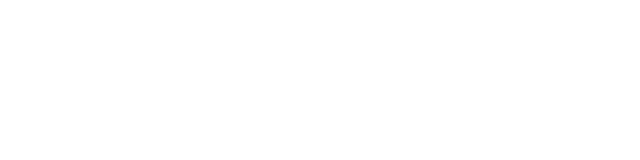
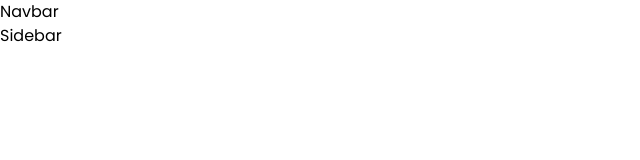
Before and after one commit to ExoticLure37/CinePhile_V1, a React (Create React App) app in the folder client/: page /dashboard in a window 1280 px wide. Before the commit this address had no page. Shown: the top 160 px of the page, without its empty margins (0-640 px from the left). Built offline with nearby package versions, Linux system fonts and the light colour scheme.

Commit message:
Full sign up done

```diff
--- a/client/package.json
+++ b/client/package.json
@@ -22,6 +22,7 @@
     "react-router-dom": "^7.1.5",
     "react-scripts": "^5.0.1",
     "react-toastify": "^11.0.3",
+    "recharts": "^2.15.1",
     "redux": "^5.0.1",
     "redux-persist": "^6.0.0",
     "toastify": "^2.0.1"
--- a/client/src/App.js
+++ b/client/src/App.js
@@ -3,6 +3,7 @@ import { Route, Routes } from 'react-router-dom'
 import SignUp from './pages/SignUp'
 import SignIn from './pages/SignIn'
 import Home from './pages/Home'
+import Profile from "./pages/Profile"
 import "./App.css"
 import VerifyEmail from './pages/VerifyEmail'
 
@@ -14,6 +15,7 @@ function App() {
         <Route path='/signin' element={<SignIn />} />
         <Route path='/home' element={<Home />} />
         <Route path='/user/verify/:token' element={<VerifyEmail />} />
+        <Route path='/dashboard' element={<Profile/>} />
       </Routes>
     </div>
   )
--- a/client/src/pages/Profile.jsx
+++ b/client/src/pages/Profile.jsx
@@ -1,5 +1,7 @@
 import React from 'react'
 import Navbar from '../components/Navbar'
+import Sidebar from '../components/Sidebar'
+import { Outlet } from 'react-router-dom'
 
 const Profile = () => {
   return (
@@ -14,7 +16,7 @@ const Profile = () => {
             </div>
 
             <div>
-
+                <Outlet/>
             </div>
         </div>
     </div>
```
Also changed, not shown: 1 other file (tests, documents, lock files or other folders).
